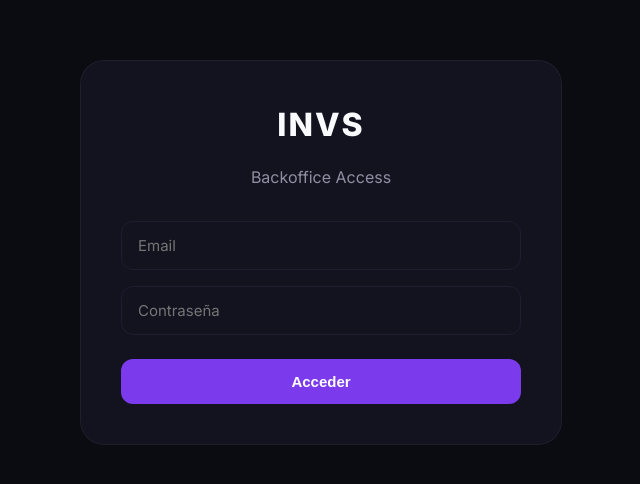
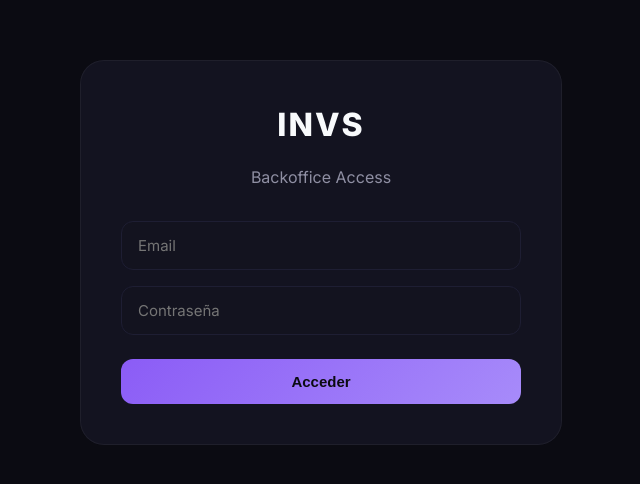
Before and after one commit to devargmaster/invsshowsbackoffice, a React (Vite) app: page / in a window 1280 px wide. Shown: the part 148-632 px from the top of the page, without its empty margins (319-959 px from the left). Built offline with nearby package versions, Linux system fonts and the light colour scheme; no server answers.

Commit message:
Themizar btn-primary igual que invs-web (gradiente + texto oscuro en vez de violeta fijo)

```diff
--- a/src/index.css
+++ b/src/index.css
@@ -26,6 +26,8 @@
   --color-text-muted: #8F8FA3;
   --color-success: #22C55E;
   --color-danger: #EF4444;
+
+  --gradient-primary: linear-gradient(135deg, var(--color-accent-hover) 0%, var(--color-accent) 100%);
 }
 
 body {
@@ -67,12 +69,13 @@ body {
   border-color: var(--color-accent);
 }
 
-/* Fondo sólido a propósito, NO themizado: es más oscuro que --color-accent
-   para garantizar contraste con el texto blanco. Si un admin elige un
-   acento claro, themizar esto volvería el botón ilegible. */
+/* Mismo patrón que invs-web (login-page__submit): gradiente de --color-accent
+   con texto en --color-bg (oscuro), no blanco fijo — así funciona con
+   cualquier acento claro sin perder contraste, y queda themizado igual
+   que el frontend. */
 .btn-primary {
-  background-color: #7C3AED;
-  color: #FFF;
+  background: var(--gradient-primary);
+  color: var(--color-bg);
   font-weight: 700;
   border: none;
   border-radius: 12px;
@@ -87,8 +90,8 @@ body {
 }
 
 .btn-primary:hover:not(:disabled) {
-  background-color: #6D28D9;
   transform: translateY(-1px);
+  box-shadow: 0 8px 25px color-mix(in srgb, var(--color-accent) 35%, transparent);
 }
 
 .btn-primary:disabled {
--- a/src/theme/applyTheme.ts
+++ b/src/theme/applyTheme.ts
@@ -20,7 +20,7 @@ export const DEFAULT_THEME: ThemePalette = {
   colorBg: '#0B0C0E',
   colorSurface: '#15171A',
   colorBorder: '#30343A',
-  colorAccent: '#D9F5F8',
+  colorAccent: '#3ED9EA',
   colorAccentHover: '#F4FEFF',
   colorText: '#F4F4F2',
   colorTextSecondary: '#B8BBC0',
```
